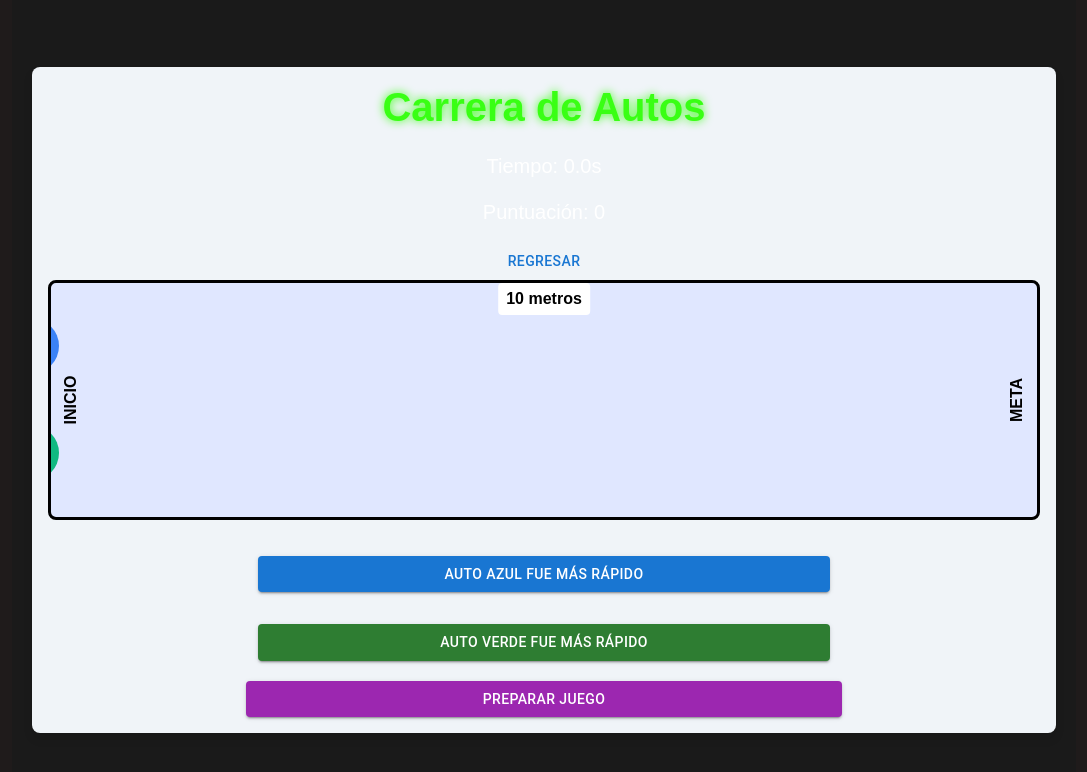
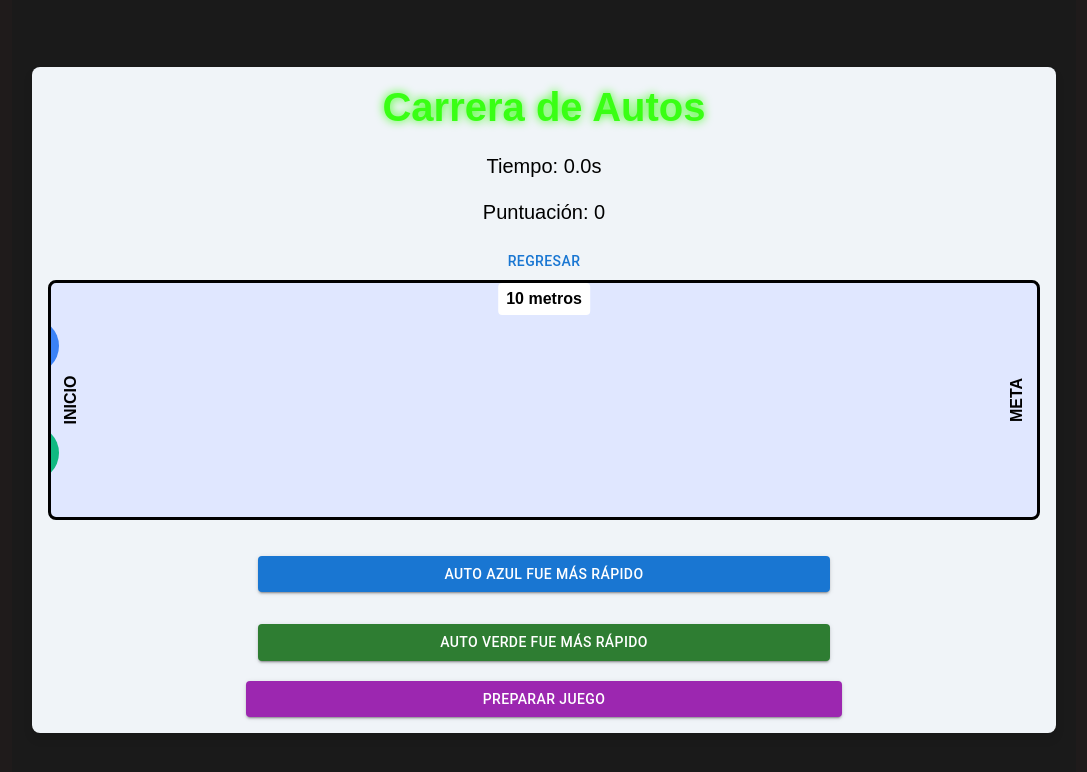
Before and after one commit to davidmurati/JuegoFisica, a React (Vite) app: page /Juego2 in a window 1280 px wide. Shown: the top 772 px of the page, without its empty margins (96-1183 px from the left). Built offline with nearby package versions, Linux system fonts and the light colour scheme.

Commit message:
13 commit appJuegoBBFisica

```diff
--- a/src/component/Juego2/Juego2.css
+++ b/src/component/Juego2/Juego2.css
@@ -46,7 +46,7 @@
   font-size: 2vh;
   text-align: center;
 }
-.distance-marker{
+.distance-marker, .timer{
   color: #000;
 }
 
```
